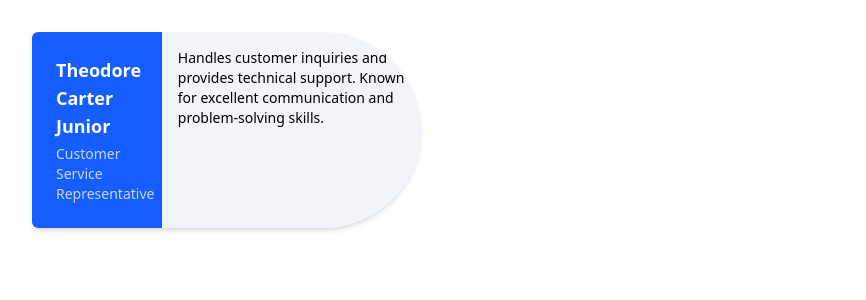
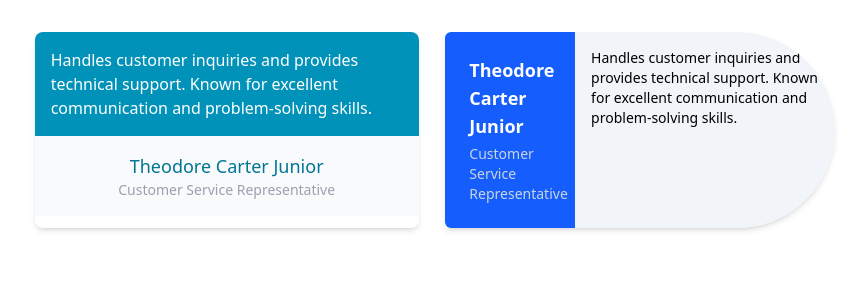
Before and after one commit to Nails8919/Employee-Title-Card, a React (Vite) app: page / in a window 1280 px wide. Shown: the top 300 px of the page, without its empty margins (0-866 px from the left). Built offline with nearby package versions, Linux system fonts and the light colour scheme.

Commit message:
second commit

```diff
--- a/src/App.tsx
+++ b/src/App.tsx
@@ -1,8 +1,10 @@
+import EmployeeCard1 from "./components/EmployeeCard1";
 import EmployeeCard2 from "./components/EmployeeCard2";
 
 export default function App() {
   return (
     <div className="grid grid-cols-3 gap-6 p-8">
+      <EmployeeCard1 />
       <EmployeeCard2 />
 
     </div>
--- /dev/null
+++ b/src/components/EmployeeCard1.tsx
@@ -0,0 +1,17 @@
+export default function EmployeeCard1() {
+  const name = "Theodore Carter Junior";
+  const title = "Customer Service Representative";
+  const description = "Handles customer inquiries and provides technical support. Known for excellent communication and problem-solving skills.";
+
+  return (
+    <div className="max-w-sm mx-auto rounded-lg overflow-hidden shadow-md">
+      <div className="bg-cyan-600 text-white p-4">
+        <p>{description}</p>
+      </div>
+      <div className="bg-gray-50 p-4 text-center">
+        <h2 className="text-cyan-700 font-medium text-lg">{name}</h2>
+        <p className="text-gray-400 text-sm">{title}</p>
+      </div>
+    </div>
+  );
+}
```
Also changed, not shown: src/components/EmployeeCard2.tsx (indentation only).
